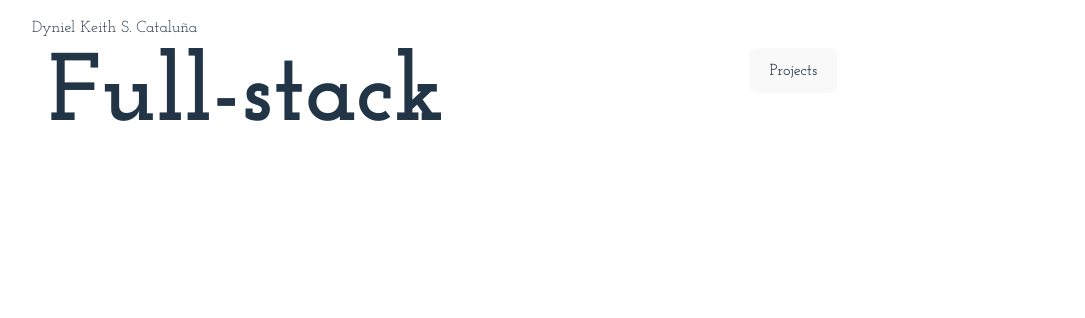
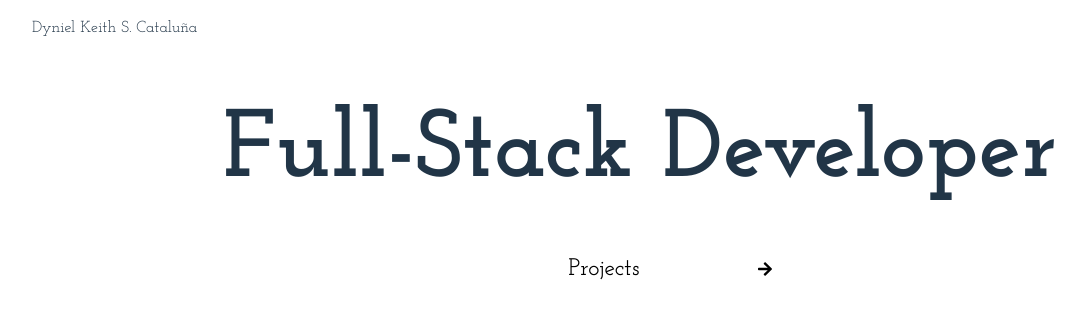
Before and after one commit to iam7kei/iam7kei.github.io, a React (Vite) app: page / in a window 1280 px wide. Shown: the top 318 px of the page, without its empty margins (0-1085 px from the left). Built offline with nearby package versions, Linux system fonts and the light colour scheme.

Commit message:
fixed tailwindd css / added hero header elements

```diff
--- a/package.json
+++ b/package.json
@@ -12,6 +12,7 @@
   "dependencies": {
     "react": "^18.3.1",
     "react-dom": "^18.3.1",
+    "react-icons": "^5.3.0",
     "react-router-dom": "^6.26.2"
   },
   "devDependencies": {
--- a/src/App.css
+++ b/src/App.css
@@ -35,7 +35,6 @@
   left: 0;
   right: 0;
   bottom: 0;
-  position: fixed;
   width: 100vw;
   padding-left: 0px;
   height: 3.5rem;
@@ -69,3 +68,17 @@
   max-width: 100vw;
   padding: 3rem;
 }
+
+.btn {
+  border-radius: 3rem;
+}
+
+.btn-primary {
+  background-color: white;
+  color: black;
+}
+
+.btn-secondary {
+  background-color: transparent;
+  border-color: white;
+}
--- a/src/output.css
+++ b/src/output.css
@@ -594,21 +594,129 @@ video {
   display: flex;
 }
 
+.w-1\/2{
+  width: 50%;
+}
+
+.w-full{
+  width: 100%;
+}
+
 .w-2\/3{
   width: 66.666667%;
+}
+
+.w-4\/6{
+  width: 66.666667%;
+}
+
+.w-auto{
+  width: auto;
 }
 
 .flex-row{
   flex-direction: row;
 }
 
+.flex-col{
+  flex-direction: column;
+}
+
+.items-center{
+  align-items: center;
+}
+
+.justify-center{
+  justify-content: center;
+}
+
 .justify-between{
   justify-content: space-between;
+}
+
+.space-x-3 > :not([hidden]) ~ :not([hidden]){
+  --tw-space-x-reverse: 0;
+  margin-right: calc(0.75rem * var(--tw-space-x-reverse));
+  margin-left: calc(0.75rem * calc(1 - var(--tw-space-x-reverse)));
+}
+
+.space-y-3 > :not([hidden]) ~ :not([hidden]){
+  --tw-space-y-reverse: 0;
+  margin-top: calc(0.75rem * calc(1 - var(--tw-space-y-reverse)));
+  margin-bottom: calc(0.75rem * var(--tw-space-y-reverse));
+}
+
+.space-x-5 > :not([hidden]) ~ :not([hidden]){
+  --tw-space-x-reverse: 0;
+  margin-right: calc(1.25rem * var(--tw-space-x-reverse));
+  margin-left: calc(1.25rem * calc(1 - var(--tw-space-x-reverse)));
+}
+
+.space-x-4 > :not([hidden]) ~ :not([hidden]){
+  --tw-space-x-reverse: 0;
+  margin-right: calc(1rem * var(--tw-space-x-reverse));
+  margin-left: calc(1rem * calc(1 - var(--tw-space-x-reverse)));
+}
+
+.space-x-10 > :not([hidden]) ~ :not([hidden]){
+  --tw-space-x-reverse: 0;
+  margin-right: calc(2.5rem * var(--tw-space-x-reverse));
+  margin-left: calc(2.5rem * calc(1 - var(--tw-space-x-reverse)));
+}
+
+.space-y-10 > :not([hidden]) ~ :not([hidden]){
+  --tw-space-y-reverse: 0;
+  margin-top: calc(2.5rem * calc(1 - var(--tw-space-y-reverse)));
+  margin-bottom: calc(2.5rem * var(--tw-space-y-reverse));
+}
+
+.bg-red-500{
+  --tw-bg-opacity: 1;
+  background-color: rgb(239 68 68 / var(--tw-bg-opacity));
+}
+
+.py-4{
+  padding-top: 1rem;
+  padding-bottom: 1rem;
+}
+
+.py-2{
+  padding-top: 0.5rem;
+  padding-bottom: 0.5rem;
+}
+
+.py-3{
+  padding-top: 0.75rem;
+  padding-bottom: 0.75rem;
+}
+
+.px-10{
+  padding-left: 2.5rem;
+  padding-right: 2.5rem;
+}
+
+.px-20{
+  padding-left: 5rem;
+  padding-right: 5rem;
+}
+
+.text-center{
+  text-align: center;
 }
 
 .text-8xl{
   font-size: 6rem;
   line-height: 1;
+}
+
+.text-lg{
+  font-size: 1.125rem;
+  line-height: 1.75rem;
+}
+
+.text-2xl{
+  font-size: 1.5rem;
+  line-height: 2rem;
 }
 
 .font-extrabold{
--- a/src/pages/home/index.jsx
+++ b/src/pages/home/index.jsx
@@ -1,23 +1,45 @@
 import React from "react";
 import DefaultLayout from "../../components/layouts";
+import { FaArrowRight } from "react-icons/fa";
+import { FaGithub,FaLinkedin  } from "react-icons/fa6";
 
 function Home() {
-  console.log('home')
   return (
     <DefaultLayout>
-     <div className="home-hero-header w-2/3">
-          <div className="home-hero-header-row flex flex-row justify-between">
-            <div>
-              <p className="font-extrabold text-8xl">Full-stack</p>
+      <div className="flex space-y-10 w-auto flex-col justify-center">
+        <div className="home-hero-header w-auto space-y-10">
+          <div className="flex flex-row items-center justify-center space-x-10">
+            <div className="flex flex-row text-center justify-center">
+              <p className="font-extrabold text-8xl">Full-Stack Developer</p>
             </div>
-            <div>
-              <button>Projects</button>
-            </div>
+
           </div>
           <div className="home-hero-header-row">
-
+              <div className="flex flex-row justify-center space-x-4">
+                <button className="btn btn-primary px-20 py-3">
+                  <p className="text-2xl">
+                    Projects
+                  </p>
+                </button>
+                <button className="btn btn-primary"><FaArrowRight /></button>
+              </div>
           </div>
-        </div>
+      </div>
+      <div className="flex flex-row items-center justify-center space-x-3">
+          <a href="https://github.com/iam7kei" target="_blank">
+            <button className="btn btn-secondary flex flex-row space-x-3 justify-center items-center">
+              <FaGithub/>
+              <p className="italic">Github</p>
+            </button>
+          </a>
+          <a href="https://www.linkedin.com/in/dcataluna/" target="_blank">
+            <button className="btn btn-secondary flex flex-row space-x-3 justify-center items-center">
+               <FaLinkedin/>
+              <p className="italic">LinkedIn</p>
+            </button>
+          </a>
+      </div>
+     </div>
 
     </DefaultLayout>
   );
```
Also changed, not shown: src/components/layouts/index.jsx (line endings or trailing spaces), 1 other file (tests, documents, lock files or other folders).
